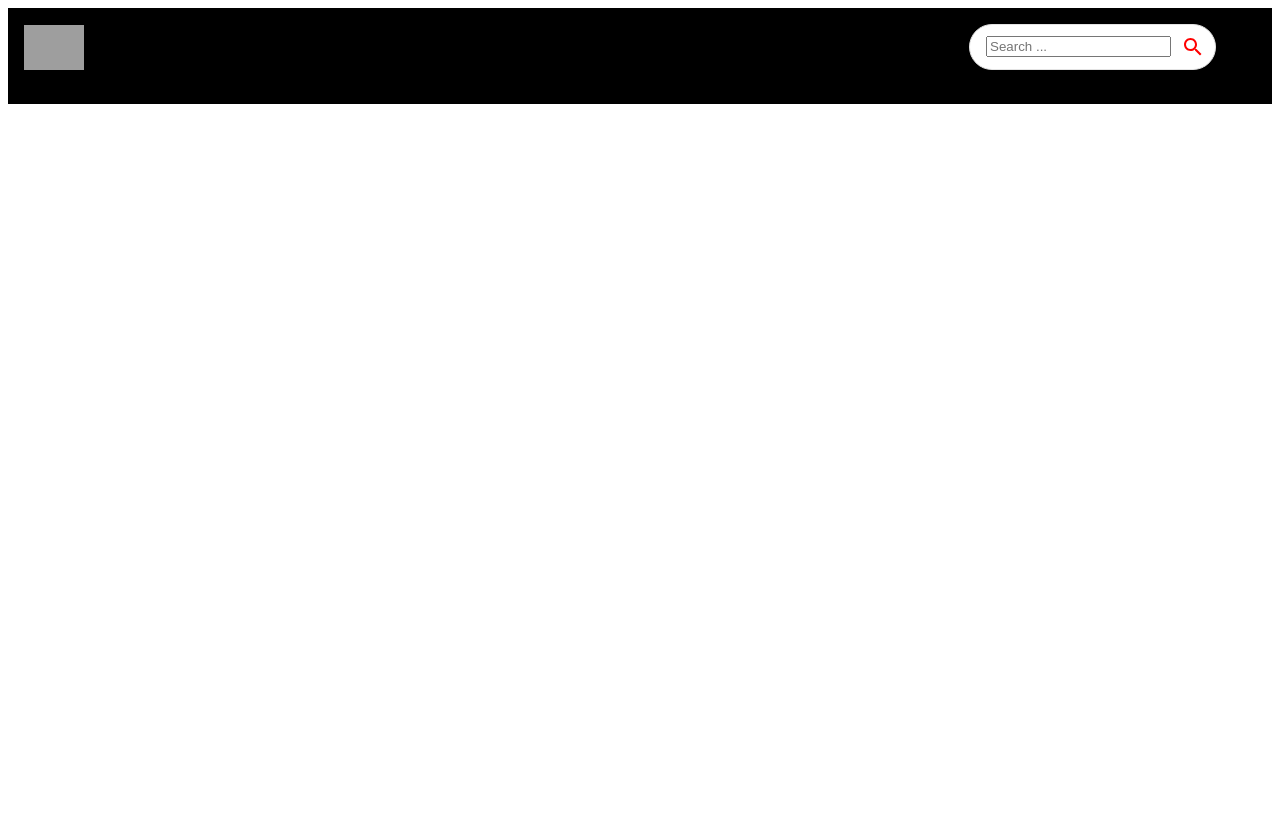
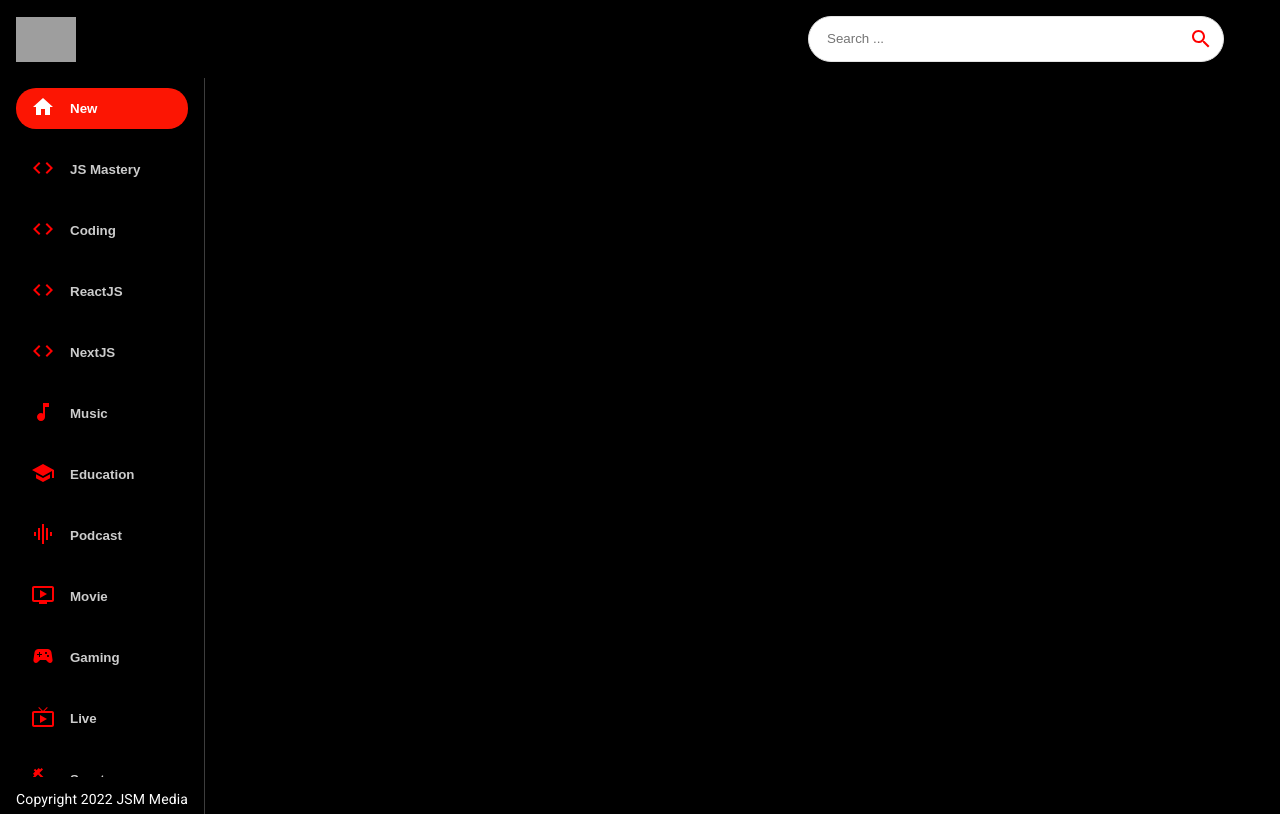
Before and after one commit to RamziHydan/youtube-clone, a React (Create React App) app: page / in a window 1280 px wide. Built offline with nearby package versions, Linux system fonts and the light colour scheme; grey boxes are pictures that could not be loaded.

Commit message:
finishing sidebar

```diff
--- a/src/components/Feed.jsx
+++ b/src/components/Feed.jsx
@@ -1,8 +1,25 @@
-import React from 'react'
+import { useState, useEffect } from 'react';
+import { Box, Stack, Typography } from '@mui/material';
+import SideBar from './SideBar';
+
+
 
 const Feed = () => {
   return (
-    <div>Feed</div>
+    <Stack sx={{ flexDirection: { sx:
+    "column" , md: "row" } }} >
+        <Box sx={{ height: { sx: 'auto', md:
+             '92vh' }, borderRight:'1px solid #3d3d3d', px:{ sx:0, md:2 } }} >
+
+                <SideBar/>
+
+                <Typography className='copyright' variant="body2" sx={{ mt:1.5,
+                    color: '#fff'
+                 }} >
+                    Copyright 2022 JSM Media
+                </Typography>
+        </Box>
+    </Stack>
   )
 }
 
--- /dev/null
+++ b/src/components/SideBar.jsx
@@ -0,0 +1,43 @@
+import React from 'react'
+import { categories } from '../utils/constants'
+import { Stack } from '@mui/material'
+
+const selectCategory = 'New';
+
+const SideBar = () => {
+  return (
+    <Stack direction="row"
+    sx={{
+        overflow:"auto",
+        height:{ sx:'auto' , md: '95%' },
+        flexDirection: { md:'column' },
+    }} >
+
+        {categories.map((category) => (
+            <button
+            className='category-btn'
+            style={{
+                background: category.name === selectCategory && '#FC1503',
+                color:'white',
+            }}
+              key={category.name}
+            >
+                <span
+                style={{ color:category.name === selectCategory ? 'white' : 'red',
+                    marginRight: '15px'
+                 }}
+                >{ category.icon }</span>
+
+                <span
+                style={{
+                    opacity: category.name === selectCategory ? '1' : '0.8'
+                 }}
+                >{ category.name }</span>
+            </button>
+        ))}
+
+    </Stack>
+  )
+}
+
+export default SideBar
--- a/src/components/index.js
+++ b/src/components/index.js
@@ -4,3 +4,4 @@
 export { default as ChannelDetail } from './ChannelDetail';
 export { default as SearchFeed } from './SearchFeed';
 export { default as SearchBar } from './SearchBar';
+export { default as SideBar } from './SideBar';
--- a/src/index.js
+++ b/src/index.js
@@ -1,5 +1,6 @@
 import React from 'react';
 import ReactDOM from 'react-dom/client';
+import './index.css';
 
 import App from './App';
 
```
